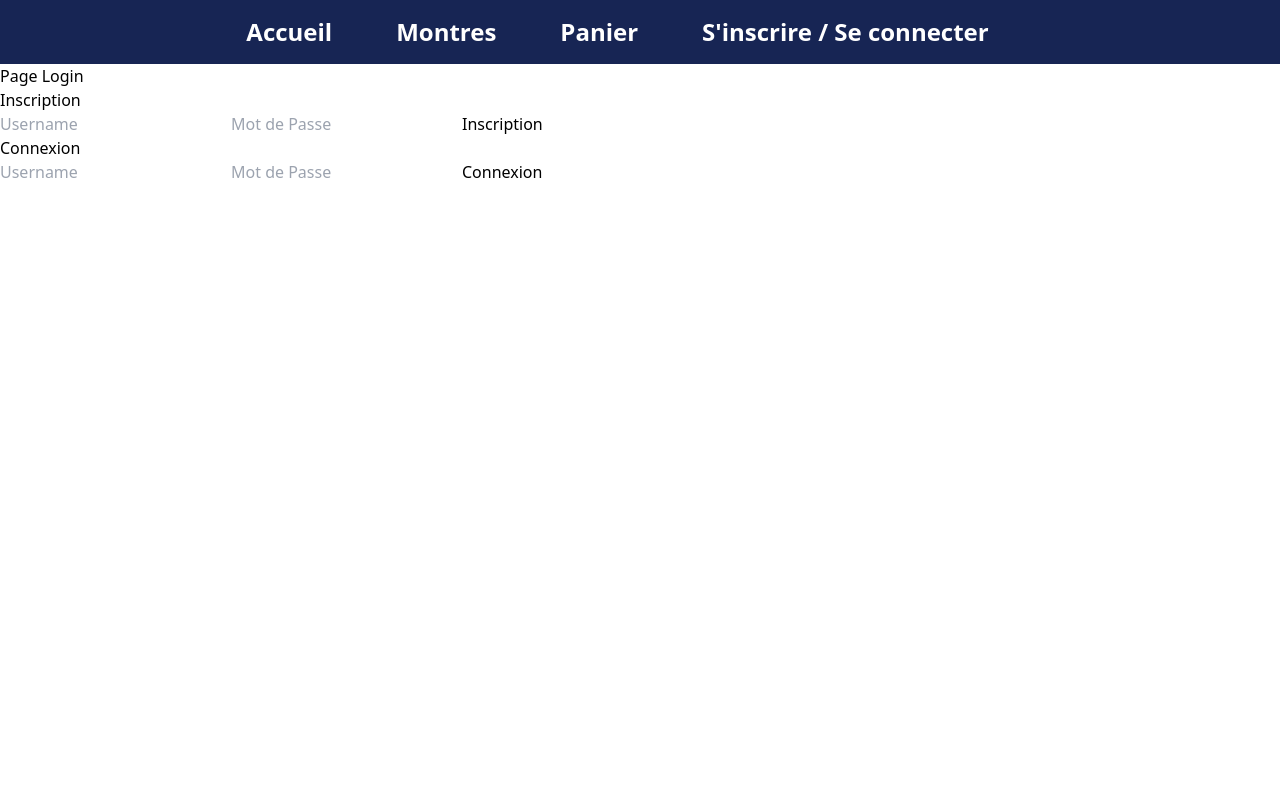
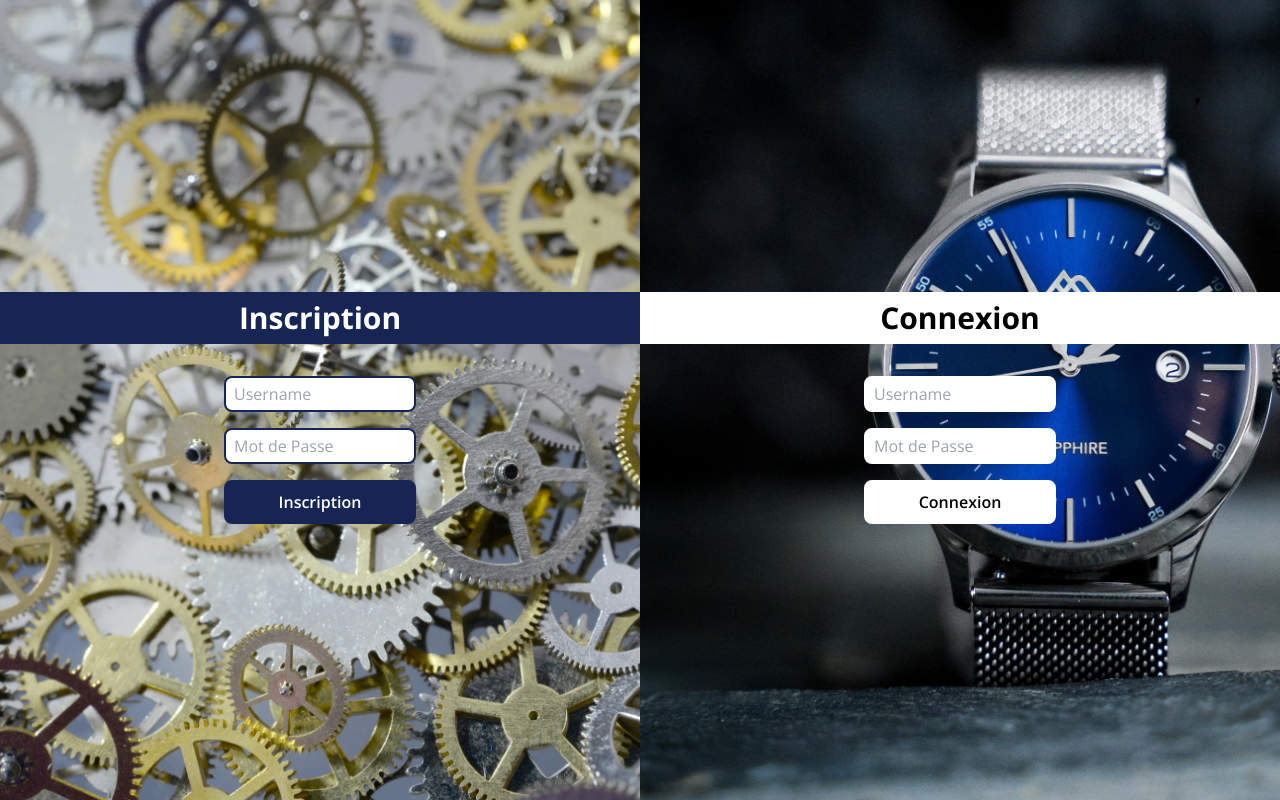
Before and after one commit to monturet-matthieu/SAE_501_Monturet, a Vue app: page /connexion in a window 1280 px wide. Built offline with nearby package versions, Linux system fonts and the light colour scheme.

Commit message:
Feat : Suite mise en forme css

```diff
--- a/index.html
+++ b/index.html
@@ -5,8 +5,12 @@
     <link rel="icon" href="/favicon.ico">
     <meta name="viewport" content="width=device-width, initial-scale=1.0">
     <title>Vite App</title>
+
+    <link rel="preconnect" href="https://fonts.googleapis.com">
+    <link rel="preconnect" href="https://fonts.gstatic.com" crossorigin>
+    <link href="https://fonts.googleapis.com/css2?family=Open+Sans:wght@300;400;500;600;700;800&display=swap" rel="stylesheet">
   </head>
-  <body>
+  <body class="font-open">
     <div id="app"></div>
     <script type="module" src="/src/main.js"></script>
   </body>
--- a/src/components/ThreeScene.vue
+++ b/src/components/ThreeScene.vue
@@ -239,7 +239,7 @@
 <template>
   <div class="flex gap-4">
     <div>
-      <canvas ref="canvas" class="" />
+      <canvas ref="canvas" />
     </div>
     <div class="flex flex-col">
       <div class="mt-2">
@@ -248,19 +248,19 @@
         </div>
         <div>
           <button
-            class="border-black border-2 px-2 py-1 my-1 rounded-lg"
+            class="border-blue-950 border-2 px-2 py-1 my-1 rounded-md"
             @click="changeTexture('texture-cuir-blanc.jpg')"
           >
             Cuir Blanc
           </button>
           <button
-            class="border-black border-2 px-2 py-1 mx-2 my-1 rounded-lg"
+            class="border-blue-950 border-2 px-2 py-1 mx-2 my-1 rounded-md"
             @click="changeTexture('texture-tissus-or.jpg')"
           >
             Tissu Or
           </button>
           <button
-            class="border-black border-2 px-2 py-1 mx-2 my-1 rounded-lg"
+            class="border-blue-950 border-2 px-2 py-1 mx-2 my-1 rounded-md"
             @click="changeTexture('texture-tissus-marron.jpg')"
           >
             Tissu Marron
@@ -273,7 +273,7 @@
         </div>
         <div class="flex gap-2">
           <button
-            class="border-black border-2 px-2 py-1 my-1 rounded-lg"
+            class="border-blue-950 border-2 px-2 py-1 my-1 rounded-md"
             @click="toggleBoitierRond"
           >
             Boitier Rond / Carré
@@ -287,25 +287,25 @@
         <div class="gap-2">
           <div class="flex gap-4">
             <button
-              class="border-black border-2 px-4 py-2 my-1 rounded-lg"
+              class="border-blue-950 border-2 px-4 py-2 my-1 rounded-md"
               @click="changeTextureBoitierRond('background_black01.png')"
             >
               Black 01
             </button>
             <button
-              class="border-black border-2 px-2 py-1 my-1 rounded-lg"
+              class="border-blue-950 border-2 px-2 py-1 my-1 rounded-md"
               @click="changeTextureBoitierRond('background_black02.png')"
             >
               Black 02
             </button>
             <button
-              class="border-black border-2 px-2 py-1 my-1 rounded-lg"
+              class="border-blue-950 border-2 px-2 py-1 my-1 rounded-md"
               @click="changeTextureBoitierRond('background_fluo01.png')"
             >
               Fluo
             </button>
             <button
-              class="border-black border-2 px-2 py-1 my-1 rounded-lg"
+              class="border-blue-950 border-2 px-2 py-1 my-1 rounded-md"
               @click="changeTextureBoitierRond('background_mickey.png')"
             >
               Mickey
@@ -314,31 +314,31 @@
 
           <div class="flex gap-4">
             <button
-              class="border-black border-2 px-2 py-1 my-1 rounded-lg"
+              class="border-blue-950 border-2 px-2 py-1 my-1 rounded-md"
               @click="changeTextureBoitierRond('background_white01.png')"
             >
                 White 01
               </button>
               <button
-                class="border-black border-2 px-2 py-1 my-1 rounded-lg"
+                class="border-blue-950 border-2 px-2 py-1 my-1 rounded-md"
                 @click="changeTextureBoitierRond('background_white02.png')"
               >
                 White 02
               </button>
               <button
-                class="border-black border-2 px-2 py-1 my-1 rounded-lg"
+                class="border-blue-950 border-2 px-2 py-1 my-1 rounded-md"
                 @click="changeTextureBoitierRond('background_white03.png')"
               >
                 White 03
               </button>
               <button
-                class="border-black border-2 px-2 py-1 my-1 rounded-lg"
+                class="border-blue-950 border-2 px-2 py-1 my-1 rounded-md"
                 @click="changeTextureBoitierRond('background_white04.png')"
               >
                 White 04
               </button>
               <button
-                class="border-black border-2 px-2 py-1 my-1 rounded-lg"
+                class="border-blue-950 border-2 px-2 py-1 my-1 rounded-md"
                 @click="changeTextureBoitierRond('background_white05.png')"
               >
                 White 05
@@ -353,25 +353,25 @@
         <div class="">
           <div class="flex gap-4">
             <button
-            class="border-black border-2 px-2 py-1 my-1 rounded-lg"
+            class="border-blue-950 border-2 px-2 py-1 my-1 rounded-md"
             @click="changeTextureBoitierCarre('background_black01.png')"
             >
             Black 01
             </button>
             <button
-            class="border-black border-2 px-2 py-1 my-1 rounded-lg"
+            class="border-blue-950 border-2 px-2 py-1 my-1 rounded-md"
             @click="changeTextureBoitierCarre('background_black02.png')"
             >
             Black 02
             </button>
             <button
-            class="border-black border-2 px-2 py-1 my-1 rounded-lg"
+            class="border-blue-950 border-2 px-2 py-1 my-1 rounded-md"
             @click="changeTextureBoitierCarre('background_fluo01.png')"
             >
             Fluo
             </button>
             <button
-            class="border-black border-2 px-2 py-1 my-1 rounded-lg"
+            class="border-blue-950 border-2 px-2 py-1 my-1 rounded-md"
             @click="changeTextureBoitierCarre('background_mickey.png')"
             >
             Mickey
@@ -379,31 +379,31 @@
           </div>
           <div class="flex gap-4">
             <button
-            class="border-black border-2 px-2 py-1 my-1 rounded-lg"
+            class="border-blue-950 border-2 px-2 py-1 my-1 rounded-md"
             @click="changeTextureBoitierCarre('background_white01.png')"
             >
             White 01
             </button>
             <button
-            class="border-black border-2 px-2 py-1 my-1 rounded-lg"
+            class="border-blue-950 border-2 px-2 py-1 my-1 rounded-md"
             @click="changeTextureBoitierCarre('background_white02.png')"
             >
             White 02
             </button>
             <button
-            class="border-black border-2 px-2 py-1 my-1 rounded-lg"
+            class="border-blue-950 border-2 px-2 py-1 my-1 rounded-md"
             @click="changeTextureBoitierCarre('background_white03.png')"
             >
             White 03
             </button>
             <button
-            class="border-black border-2 px-2 py-1 my-1 rounded-lg"
+            class="border-blue-950 border-2 px-2 py-1 my-1 rounded-md"
             @click="changeTextureBoitierCarre('background_white04.png')"
             >
             White 04
             </button>
             <button
-            class="border-black border-2 px-2 py-1 my-1 rounded-lg"
+            class="border-blue-950 border-2 px-2 py-1 my-1 rounded-md"
             @click="changeTextureBoitierCarre('background_white05.png')"
             >
             White 05
@@ -423,19 +423,19 @@
         </div>
         <div class="flex gap-2">
           <button
-            class="border-black border-2 px-2 py-1 my-1 rounded-lg"
+            class="border-blue-950 border-2 px-2 py-1 my-1 rounded-md"
             @click="changePierreColor('rubis')"
           >
             Rubis
           </button>
           <button
-            class="border-black border-2 px-2 py-1 my-1 rounded-lg"
+            class="border-blue-950 border-2 px-2 py-1 my-1 rounded-md"
             @click="changePierreColor('émeraude')"
           >
             Émeraude
           </button>
           <button
-            class="border-black border-2 px-2 py-1 my-1 rounded-lg"
+            class="border-blue-950 border-2 px-2 py-1 my-1 rounded-md"
             @click="changePierreColor('diamant')"
           >
             Diamant
--- a/src/views/ConnexionView.vue
+++ b/src/views/ConnexionView.vue
@@ -1,37 +1,39 @@
 <template>
   <main>
-    <h1>Page Login</h1>
-
-    <div>
-      <h2>Inscription</h2>
-
-      <form @submit.prevent="inscription" method="post">
+    <div class="grid grid-cols-2 -mt-16">
+      <div class="flex flex-col justify-center bg-signup-bg bg-cover">
+        <h2 class="text-3xl font-bold text-center mt-4 bg-blue-950 text-white py-2">Inscription</h2>
+        <form @submit.prevent="inscription" method="post" class="flex flex-col gap-4 mt-8 items-center">
           <input
+            class="border-2 border-blue-950 w-48 rounded-lg py-1 px-2"
             v-model="inscriptionData.username"
             type="text"
             name="username"
             id="inscription-username"
+            placeholder="Username"
             required
-          placeholder="Username"
           />
           <input
+            class="border-2 border-blue-950 w-48 rounded-lg py-1 px-2"
             v-model="inscriptionData.password"
             type="password"
             name="mdp"
             id="inscription-mdp"
+            placeholder="Mot de Passe"
             required
-          placeholder="Mot de Passe"
           />
-
-        <input type="submit" value="Inscription" />
+          <input
+            class="border-2 border-blue-950 bg-blue-950 text-white font-semibold w-48 rounded-lg py-2 hover:scale-110 transition ease-in"
+            type="submit"
+            value="Inscription" />
         </form>
       </div>
 
-    <div>
-      <h2>Connexion</h2>
-
-      <form @submit.prevent="connexion" method="post">
+      <div class="flex flex-col justify-center bg-login-bg bg-cover text-white h-screen">
+        <h2 class="text-3xl font-bold text-center mt-4 bg-white text-black py-2">Connexion</h2>
+        <form @submit.prevent="connexion" method="post" class="flex flex-col gap-4 mt-8 items-center">
           <input
+            class="border-2 border-white w-48 rounded-lg py-1 px-2"
             v-model="loginData.username"
             type="text"
             name="username"
@@ -40,6 +42,7 @@
             placeholder="Username"
           />
           <input
+            class="border-2 border-white w-48 rounded-lg py-1 px-2"
             v-model="loginData.password"
             type="password"
             name="mdp"
@@ -47,9 +50,12 @@
             required
             placeholder="Mot de Passe"
           />
-
-        <input type="submit" value="Connexion" />
+          <input
+            class="border-2 border-white bg-white text-black font-semibold w-48 rounded-lg py-2 hover:scale-110 transition ease-in"
+            type="submit"
+            value="Connexion" />
         </form>
+      </div>
     </div>
   </main>
 </template>
--- a/tailwind.config.js
+++ b/tailwind.config.js
@@ -5,7 +5,15 @@ export default {
     "./src/**/*.{vue,js,ts,jsx,tsx}",
   ],
   theme: {
-    extend: {},
+    fontFamily: {
+      'open': 'Open Sans, sans-serif',
+    },
+    extend: {
+      backgroundImage: {
+        'signup-bg': "url('/bg-inscription.webp')",
+        'login-bg': "url('/bg-connexion.webp')"
+      }
+    },
   },
   plugins: [],
 }
```
Also changed, not shown: public/bg-connexion.webp (added), public/bg-inscription.webp (added). Lines whose indentation alone changed are shown as unchanged.
